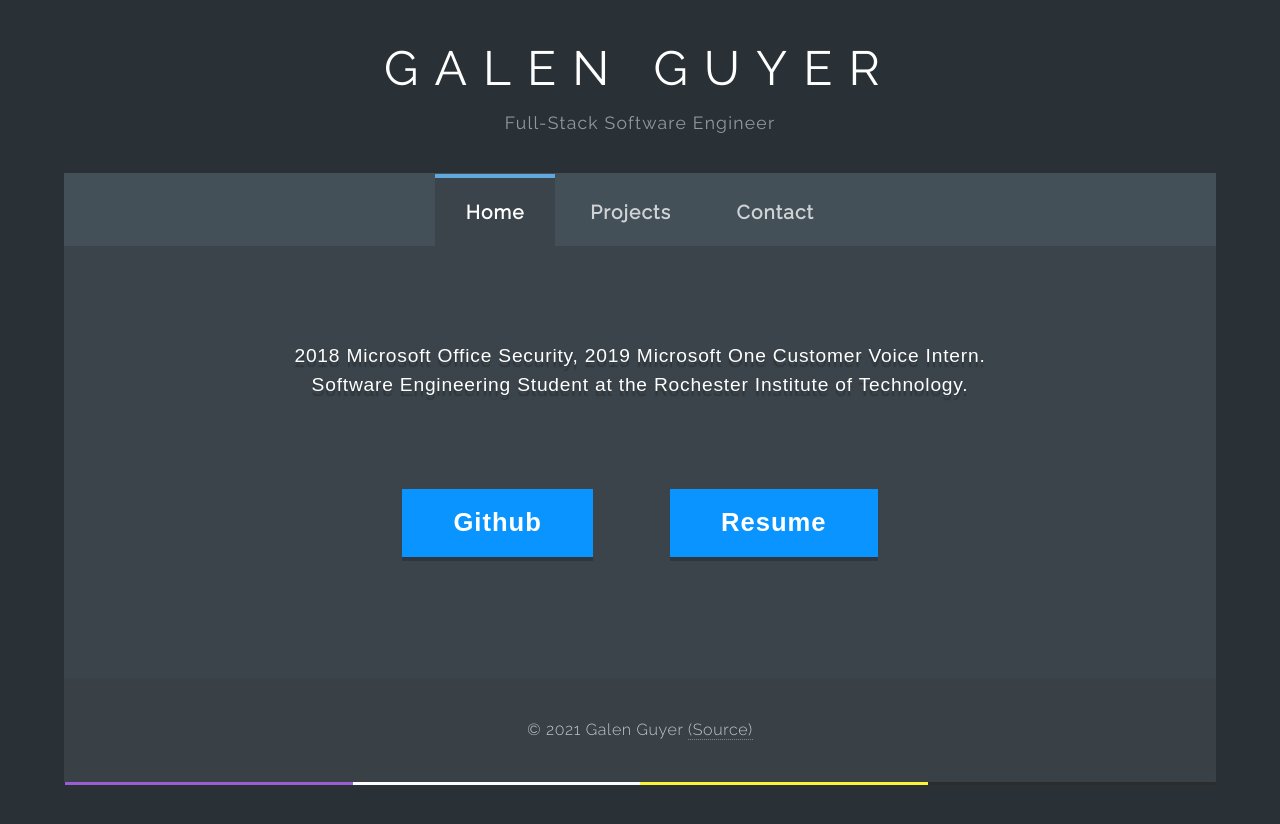
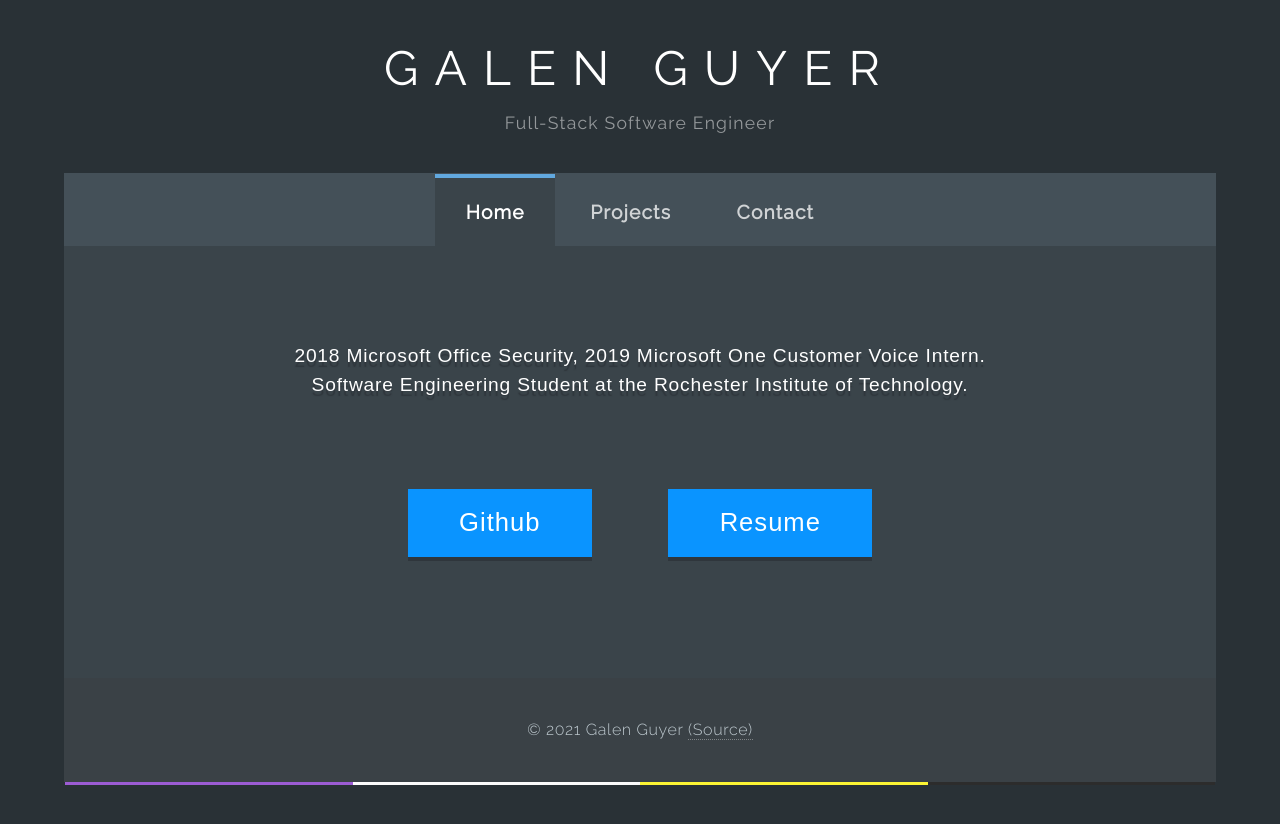
Before and after one commit to galenguyer/galenguyer.github.io, a Jekyll site: the page built from index.html, in a window 1280 px wide. Shown: the top 824 px of the page. Built offline with Jekyll 4.4.1, drawn with Linux system fonts in a browser that asks for light colours.

Commit message:
make profile buttons lighter font weight

```diff
--- a/_sass/components/whoami.scss
+++ b/_sass/components/whoami.scss
@@ -6,12 +6,6 @@
     color: #fff;
     letter-spacing: 0.05em;
     font-family: 'PT Sans', sans-serif;
-    .name {
-        font-weight: 700;
-        font-size: 3rem;
-        line-height: 6rem;
-        text-shadow: 0 5px 1px #2f363c;
-    }
     .description {
         line-height: 1.8rem;
         font-size: 1.2rem;
@@ -31,7 +25,7 @@
     .profilebutton {
         font-size: 1.2rem;
         letter-spacing: 1px;
-        font-weight: 700;
+        font-weight: 500;
         border: none;
         font-size: 1.6em;
         box-shadow: 0 4px 0 0 #2f363c;
```
